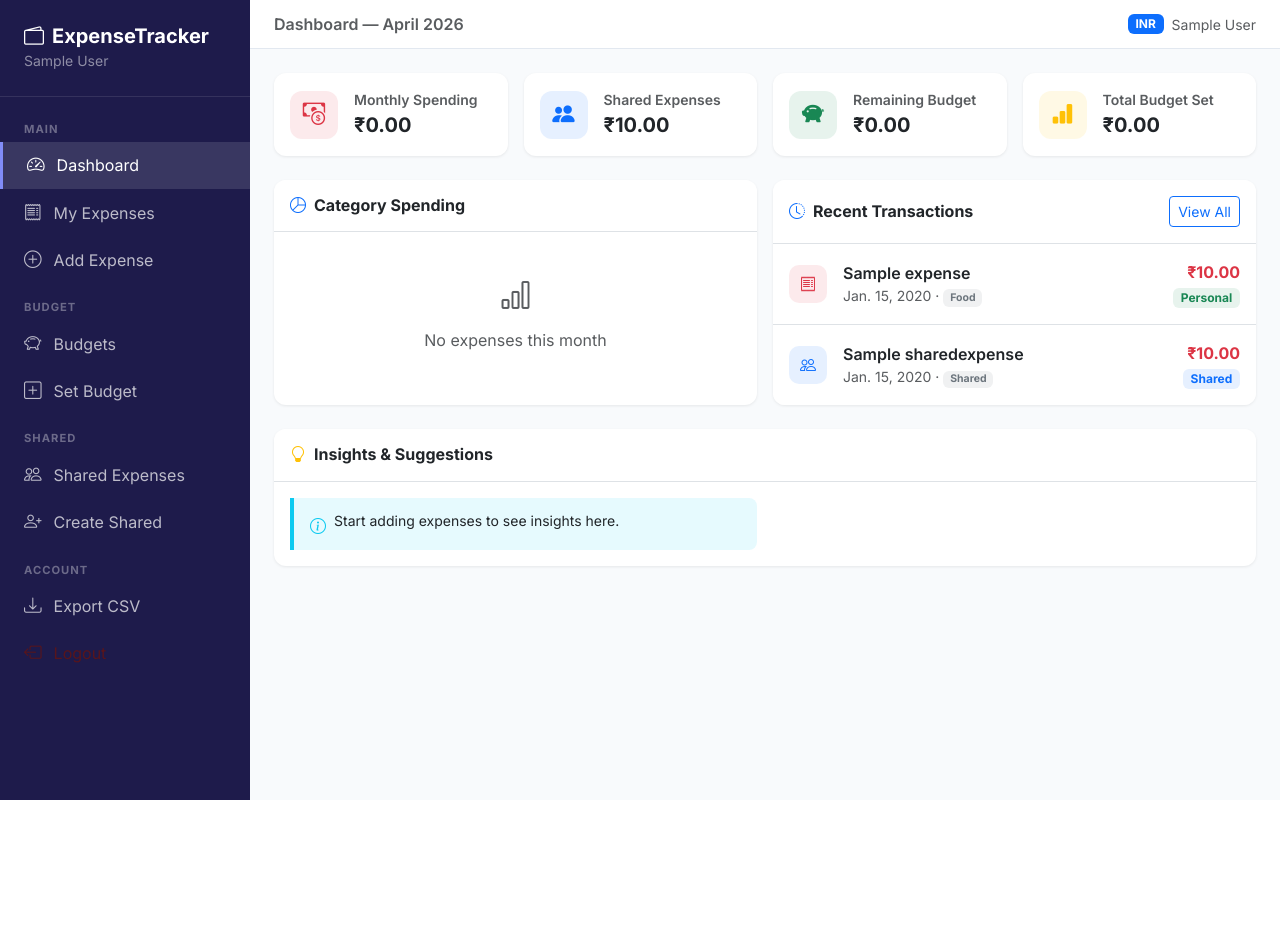
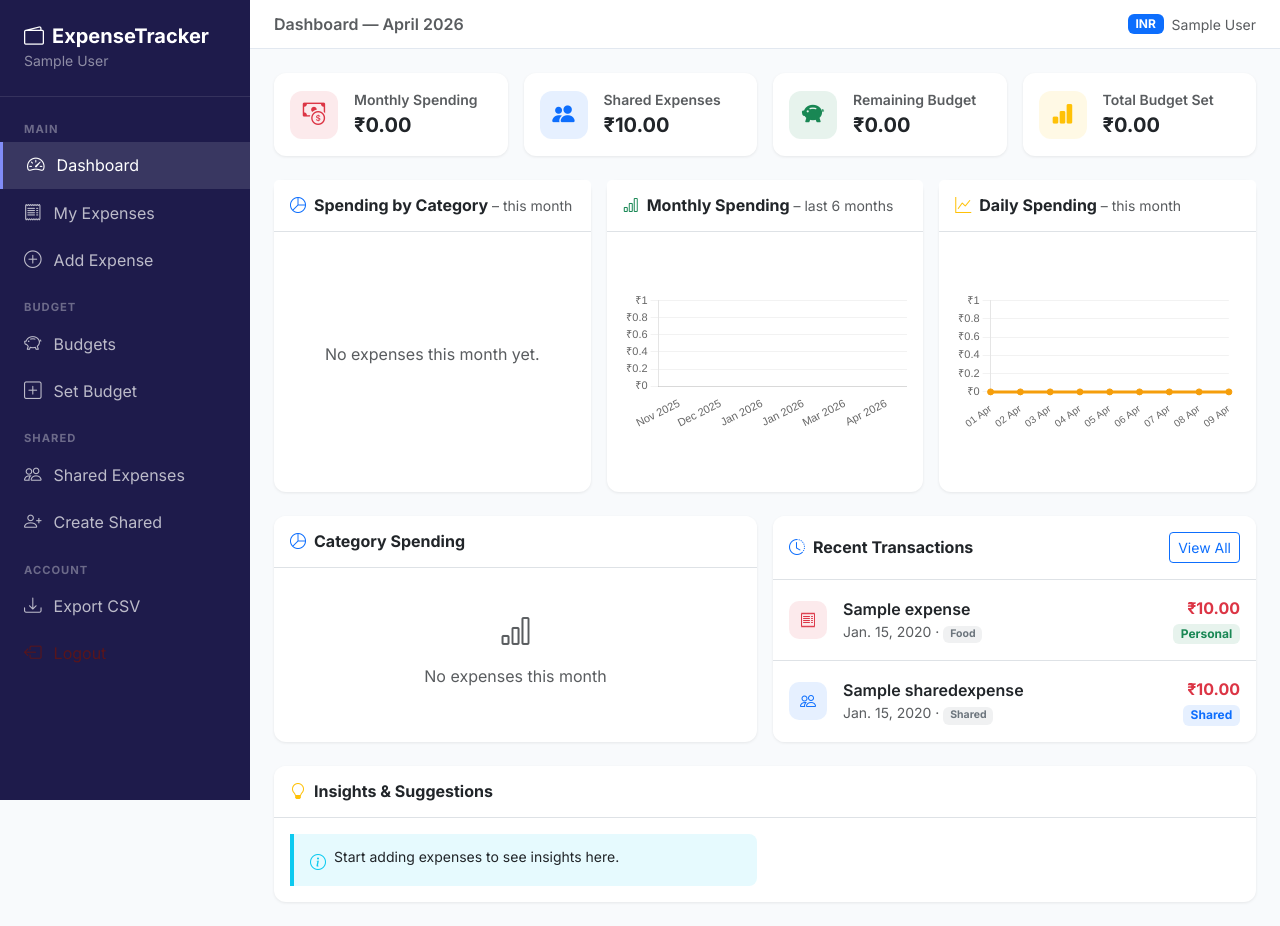
Before and after one commit to harish-2805/Expense-tracker, a Django app: page /dashboard/ in a window 1280 px wide. Before the commit the page ends 800 px from the top, so only its background shows below. Run offline with Django 4.2, Linux system fonts and the light colour scheme; a user stored in the database is signed in; tables that the repository leaves empty hold one stand-in row (values such as "Sample post").

Commit message:
added shared expense feature

```diff
--- a/expenses/views.py
+++ b/expenses/views.py
@@ -1,5 +1,6 @@
 import csv
-from datetime import date
+import json
+from datetime import date, timedelta
 from decimal import Decimal
 
 from django.shortcuts import render, redirect, get_object_or_404
@@ -7,6 +8,7 @@ from django.contrib.auth.decorators import login_required
 from django.contrib import messages
 from django.core.paginator import Paginator
 from django.db.models import Sum, Q
+from django.db.models.functions import TruncMonth, TruncDate
 from django.http import HttpResponse
 from django.utils import timezone
 
@@ -16,16 +18,13 @@ from budgets.models import Budget
 from shared_expenses.models import SharedExpense, Participant
 
 
-# ──────────────────────────────────────────────────────────────────────────────
-# DASHBOARD
-# ──────────────────────────────────────────────────────────────────────────────
-
 @login_required
 def dashboard(request):
     user = request.user
     today = date.today()
     current_month = today.month
     current_year = today.year
+    first_of_month = today.replace(day=1)
     currency = user.get_currency_symbol()
 
     # Personal expenses this month
@@ -41,7 +40,6 @@ def dashboard(request):
         if total > 0:
             category_spending[cat] = total
 
-    # Highest spending category
     highest_category = max(category_spending, key=category_spending.get) if category_spending else None
 
     # Budget summary
@@ -66,12 +64,11 @@ def dashboard(request):
     user_participations = Participant.objects.filter(user=user)
     shared_total = user_participations.aggregate(s=Sum('share_amount'))['s'] or Decimal('0')
 
-    # Recent 5 transactions (personal + shared)
+    # Recent transactions
     recent_personal = list(Expense.objects.filter(user=user).order_by('-date', '-created_at')[:5])
     recent_shared_ids = user_participations.values_list('shared_expense_id', flat=True)
     recent_shared = list(SharedExpense.objects.filter(id__in=recent_shared_ids).order_by('-date', '-created_at')[:5])
 
-    # Merge and sort recent transactions
     all_recent = []
     for e in recent_personal:
         all_recent.append({
@@ -81,14 +78,74 @@ def dashboard(request):
     for se in recent_shared:
         part = user_participations.filter(shared_expense=se).first()
         all_recent.append({
-            'type': 'shared', 'title': se.title, 'amount': part.share_amount if part else se.total_amount,
+            'type': 'shared', 'title': se.title,
+            'amount': part.share_amount if part else se.total_amount,
             'date': se.date, 'category': 'Shared', 'id': se.id
         })
     all_recent.sort(key=lambda x: x['date'], reverse=True)
     all_recent = all_recent[:5]
 
-    # Insights
     insights = generate_insights(user, category_spending, total_monthly, total_budget, remaining_budget)
+
+    # ── CHART 1: Pie – category split current month ───────────────────────────
+    cat_data = {row['category']: float(row['total'])
+                for row in monthly_expenses.values('category').annotate(total=Sum('amount'))}
+    shared_paid_total = float(
+        Participant.objects.filter(user=user, is_payer=True, shared_expense__date__gte=first_of_month)
+        .aggregate(s=Sum('share_amount'))['s'] or 0
+    )
+    if shared_paid_total > 0:
+        cat_data['Shared (Paid)'] = cat_data.get('Shared (Paid)', 0) + shared_paid_total
+    pie_labels = list(cat_data.keys())
+    pie_values = [round(v, 2) for v in cat_data.values()]
+
+    # ── CHART 2: Bar – monthly totals last 6 months ───────────────────────────
+    six_months_ago = (today.replace(day=1) - timedelta(days=150)).replace(day=1)
+    personal_monthly = (
+        Expense.objects.filter(user=user, date__gte=six_months_ago)
+        .annotate(month=TruncMonth('date')).values('month').annotate(total=Sum('amount'))
+    )
+    shared_monthly = (
+        Participant.objects.filter(user=user, is_payer=True, shared_expense__date__gte=six_months_ago)
+        .annotate(month=TruncMonth('shared_expense__date')).values('month').annotate(total=Sum('share_amount'))
+    )
+    bar_buckets = {}
+    for row in personal_monthly:
+        key = row['month'].strftime('%b %Y')
+        bar_buckets[key] = bar_buckets.get(key, 0) + float(row['total'])
+    for row in shared_monthly:
+        key = row['month'].strftime('%b %Y')
+        bar_buckets[key] = bar_buckets.get(key, 0) + float(row['total'])
+    bar_labels, bar_values = [], []
+    for i in range(5, -1, -1):
+        month_date = (today.replace(day=1) - timedelta(days=i * 30)).replace(day=1)
+        label = month_date.strftime('%b %Y')
+        bar_labels.append(label)
+        bar_values.append(round(bar_buckets.get(label, 0), 2))
+
+    # ── CHART 3: Line – daily spending current month ──────────────────────────
+    daily_personal = (
+        Expense.objects.filter(user=user, date__gte=first_of_month)
+        .annotate(day=TruncDate('date')).values('day').annotate(total=Sum('amount'))
+    )
+    daily_shared = (
+        Participant.objects.filter(user=user, is_payer=True, shared_expense__date__gte=first_of_month)
+        .annotate(day=TruncDate('shared_expense__date')).values('day').annotate(total=Sum('share_amount'))
+    )
+    daily_buckets = {}
+    for row in daily_personal:
+        key = row['day'].strftime('%d %b')
+        daily_buckets[key] = daily_buckets.get(key, 0) + float(row['total'])
+    for row in daily_shared:
+        key = row['day'].strftime('%d %b')
+        daily_buckets[key] = daily_buckets.get(key, 0) + float(row['total'])
+    line_labels, line_values = [], []
+    day_cursor = first_of_month
+    while day_cursor <= today:
+        label = day_cursor.strftime('%d %b')
+        line_labels.append(label)
+        line_values.append(round(daily_buckets.get(label, 0), 2))
+        day_cursor += timedelta(days=1)
 
     context = {
         'currency': currency,
@@ -102,19 +159,22 @@ def dashboard(request):
         'budget_alerts': budget_alerts,
         'insights': insights,
         'current_month_name': today.strftime('%B %Y'),
+        'pie_labels': json.dumps(pie_labels),
+        'pie_values': json.dumps(pie_values),
+        'bar_labels': json.dumps(bar_labels),
+        'bar_values': json.dumps(bar_values),
+        'line_labels': json.dumps(line_labels),
+        'line_values': json.dumps(line_values),
     }
     return render(request, 'expenses/dashboard.html', context)
 
 
 def generate_insights(user, category_spending, total_monthly, total_budget, remaining_budget):
-    """Generate spending insights and suggestions."""
     insights = []
     if not category_spending:
         insights.append({'type': 'info', 'icon': 'bi-info-circle',
                          'message': 'Start adding expenses to see insights here.'})
         return insights
-
-    # Highest category warning
     if category_spending:
         top_cat = max(category_spending, key=category_spending.get)
         top_amt = category_spending[top_cat]
@@ -123,8 +183,6 @@ def generate_insights(user, category_spending, total_monthly, total_budget, rema
             if pct > 40:
                 insights.append({'type': 'warning', 'icon': 'bi-exclamation-triangle',
                                   'message': f'You are spending a lot on {top_cat} ({pct:.0f}% of total). Consider reducing it.'})
-
-    # Budget status
     if total_budget > 0:
         if remaining_budget < 0:
             insights.append({'type': 'danger', 'icon': 'bi-x-circle',
@@ -138,49 +196,31 @@ def generate_insights(user, category_spending, total_monthly, total_budget, rema
     else:
         insights.append({'type': 'info', 'icon': 'bi-piggy-bank',
                           'message': 'No budget set for this month. Set budgets to track your spending goals.'})
-
-    # Food spending
     food_amt = category_spending.get('Food', Decimal('0'))
     if total_monthly > 0 and food_amt / total_monthly > Decimal('0.5'):
         insights.append({'type': 'warning', 'icon': 'bi-cup-hot',
                           'message': 'More than 50% of your spending is on Food. Try cooking at home more often.'})
-
     return insights
 
-
-# ──────────────────────────────────────────────────────────────────────────────
-# EXPENSE CRUD
-# ──────────────────────────────────────────────────────────────────────────────
 
 @login_required
 def expense_list(request):
     user = request.user
     expenses = Expense.objects.filter(user=user)
-
-    # Search
     search_query = request.GET.get('q', '')
     if search_query:
         expenses = expenses.filter(Q(title__icontains=search_query) | Q(notes__icontains=search_query))
-
-    # Filter by category
     category_filter = request.GET.get('category', '')
     if category_filter:
         expenses = expenses.filter(category=category_filter)
-
     total = expenses.aggregate(total=Sum('amount'))['total'] or Decimal('0')
-
-    # Pagination
     paginator = Paginator(expenses, 10)
     page_number = request.GET.get('page')
     page_obj = paginator.get_page(page_number)
-
     context = {
-        'page_obj': page_obj,
-        'total': total,
-        'search_query': search_query,
-        'category_filter': category_filter,
-        'categories': Category.choices,
-        'currency': user.get_currency_symbol(),
+        'page_obj': page_obj, 'total': total,
+        'search_query': search_query, 'category_filter': category_filter,
+        'categories': Category.choices, 'currency': user.get_currency_symbol(),
     }
     return render(request, 'expenses/expense_list.html', context)
 
@@ -197,7 +237,8 @@ def expense_add(request):
             return redirect('expense_list')
     else:
         form = ExpenseForm(initial={'date': date.today()})
-    return render(request, 'expenses/expense_form.html', {'form': form, 'action': 'Add', 'currency': request.user.get_currency_symbol()})
+    return render(request, 'expenses/expense_form.html',
+                  {'form': form, 'action': 'Add', 'currency': request.user.get_currency_symbol()})
 
 
 @login_required
@@ -211,7 +252,8 @@ def expense_edit(request, pk):
             return redirect('expense_list')
     else:
         form = ExpenseForm(instance=expense)
-    return render(request, 'expenses/expense_form.html', {'form': form, 'action': 'Edit', 'expense': expense, 'currency': request.user.get_currency_symbol()})
+    return render(request, 'expenses/expense_form.html',
+                  {'form': form, 'action': 'Edit', 'expense': expense, 'currency': request.user.get_currency_symbol()})
 
 
 @login_required
@@ -228,27 +270,21 @@ def expense_delete(request, pk):
 @login_required
 def expense_detail(request, pk):
     expense = get_object_or_404(Expense, pk=pk, user=request.user)
-    return render(request, 'expenses/expense_detail.html', {'expense': expense, 'currency': request.user.get_currency_symbol()})
+    return render(request, 'expenses/expense_detail.html',
+                  {'expense': expense, 'currency': request.user.get_currency_symbol()})
 
 
 @login_required
 def export_csv(request):
-    """Export user's expenses as CSV."""
     response = HttpResponse(content_type='text/csv')
     response['Content-Disposition'] = 'attachment; filename="my_expenses.csv"'
-
     writer = csv.writer(response)
     writer.writerow(['Title', 'Amount', 'Category', 'Payment Method', 'Date', 'Notes'])
-
     expenses = Expense.objects.filter(user=request.user)
     category_filter = request.GET.get('category', '')
     if category_filter:
         expenses = expenses.filter(category=category_filter)
-
     for expense in expenses:
-        writer.writerow([
-            expense.title, expense.amount, expense.category,
-            expense.payment_method, expense.date, expense.notes or ''
-        ])
-
+        writer.writerow([expense.title, expense.amount, expense.category,
+                         expense.payment_method, expense.date, expense.notes or ''])
     return response
--- a/templates/expenses/dashboard.html
+++ b/templates/expenses/dashboard.html
@@ -4,7 +4,6 @@
 
 {% block content %}
 
-<!-- Budget Alerts -->
 {% for alert in budget_alerts %}
 <div class="alert alert-{{ alert.type }} d-flex align-items-center gap-2 py-2">
   <i class="bi bi-exclamation-triangle-fill"></i>
@@ -62,6 +61,40 @@
   </div>
 </div>
 
+<!-- Charts Row -->
+<div class="row g-3 mb-4">
+  <div class="col-lg-4">
+    <div class="card stat-card h-100">
+      <div class="card-header bg-white py-3 border-bottom">
+        <h6 class="mb-0 fw-bold"><i class="bi bi-pie-chart me-2 text-primary"></i>Spending by Category <span class="text-muted fw-normal small">– this month</span></h6>
+      </div>
+      <div class="card-body d-flex align-items-center justify-content-center" style="min-height:260px;">
+        <canvas id="pieChart"></canvas>
+      </div>
+    </div>
+  </div>
+  <div class="col-lg-4">
+    <div class="card stat-card h-100">
+      <div class="card-header bg-white py-3 border-bottom">
+        <h6 class="mb-0 fw-bold"><i class="bi bi-bar-chart me-2 text-success"></i>Monthly Spending <span class="text-muted fw-normal small">– last 6 months</span></h6>
+      </div>
+      <div class="card-body d-flex align-items-center" style="min-height:260px;">
+        <canvas id="barChart"></canvas>
+      </div>
+    </div>
+  </div>
+  <div class="col-lg-4">
+    <div class="card stat-card h-100">
+      <div class="card-header bg-white py-3 border-bottom">
+        <h6 class="mb-0 fw-bold"><i class="bi bi-graph-up me-2 text-warning"></i>Daily Spending <span class="text-muted fw-normal small">– this month</span></h6>
+      </div>
+      <div class="card-body d-flex align-items-center" style="min-height:260px;">
+        <canvas id="lineChart"></canvas>
+      </div>
+    </div>
+  </div>
+</div>
+
 <div class="row g-3 mb-4">
   <!-- Category Spending -->
   <div class="col-lg-6">
@@ -80,12 +113,10 @@
               <span class="small fw-semibold">{{ cat }}</span>
               <span class="small text-muted">{{ currency }}{{ amt|floatformat:2 }}</span>
             </div>
-            {% with pct=amt|floatformat:0 %}
             <div class="progress">
               <div class="progress-bar {% if cat == highest_category %}bg-danger{% else %}bg-primary{% endif %}"
                    style="width: {% widthratio amt total_monthly 100 %}%"></div>
             </div>
-            {% endwith %}
           </div>
           {% endfor %}
         {% else %}
@@ -162,3 +193,76 @@
 </div>
 
 {% endblock %}
+
+{% block extra_js %}
+<script src="https://cdn.jsdelivr.net/npm/chart.js@4.4.3/dist/chart.umd.min.js"></script>
+<script>
+const pieLabels  = {{ pie_labels|safe }};
+const pieValues  = {{ pie_values|safe }};
+const barLabels  = {{ bar_labels|safe }};
+const barValues  = {{ bar_values|safe }};
+const lineLabels = {{ line_labels|safe }};
+const lineValues = {{ line_values|safe }};
+const currency   = '{{ currency }}';
+
+const palette = ['#4f46e5','#06b6d4','#10b981','#f59e0b','#ef4444','#8b5cf6','#ec4899','#64748b','#f97316'];
+
+const pieCtx = document.getElementById('pieChart');
+if (pieCtx && pieValues.length) {
+  new Chart(pieCtx, {
+    type: 'doughnut',
+    data: {
+      labels: pieLabels,
+      datasets: [{ data: pieValues, backgroundColor: palette, borderWidth: 2, borderColor: '#fff', hoverOffset: 8 }]
+    },
+    options: {
+      responsive: true, cutout: '62%',
+      plugins: {
+        legend: { position: 'bottom', labels: { boxWidth: 12, font: { size: 11 } } },
+        tooltip: { callbacks: { label: ctx => ` ${currency}${ctx.parsed.toLocaleString(undefined,{minimumFractionDigits:2})}` } }
+      }
+    }
+  });
+} else if (pieCtx) {
+  pieCtx.closest('.card-body').innerHTML = '<p class="text-muted text-center w-100">No expenses this month yet.</p>';
+}
+
+const barCtx = document.getElementById('barChart');
+if (barCtx) {
+  new Chart(barCtx, {
+    type: 'bar',
+    data: {
+      labels: barLabels,
+      datasets: [{ label: 'Total', data: barValues, backgroundColor: 'rgba(79,70,229,0.75)', borderRadius: 6, borderSkipped: false }]
+    },
+    options: {
+      responsive: true,
+      plugins: { legend: { display: false }, tooltip: { callbacks: { label: ctx => ` ${currency}${ctx.parsed.y.toLocaleString(undefined,{minimumFractionDigits:2})}` } } },
+      scales: {
+        y: { beginAtZero: true, ticks: { callback: v => currency + v.toLocaleString(), font: { size: 11 } }, grid: { color: 'rgba(0,0,0,.05)' } },
+        x: { ticks: { font: { size: 11 } }, grid: { display: false } }
+      }
+    }
+  });
+}
+
+const lineCtx = document.getElementById('lineChart');
+if (lineCtx) {
+  new Chart(lineCtx, {
+    type: 'line',
+    data: {
+      labels: lineLabels,
+      datasets: [{ label: 'Daily', data: lineValues, borderColor: '#f59e0b', backgroundColor: 'rgba(245,158,11,0.12)', tension: 0.35, fill: true, pointRadius: 3, pointBackgroundColor: '#f59e0b' }]
+    },
+    options: {
+      responsive: true,
+      plugins: { legend: { display: false }, tooltip: { callbacks: { label: ctx => ` ${currency}${ctx.parsed.y.toLocaleString(undefined,{minimumFractionDigits:2})}` } } },
+      scales: {
+        y: { beginAtZero: true, ticks: { callback: v => currency + v.toLocaleString(), font: { size: 11 } }, grid: { color: 'rgba(0,0,0,.05)' } },
+        x: { ticks: { maxTicksLimit: 10, font: { size: 10 } }, grid: { display: false } }
+      }
+    }
+  });
+}
+</script>
+{% endblock %}
```
Also changed, not shown: shared_expenses/templatetags/shared_extras.py (added, +18 -0 lines), templates/shared_expenses/shared_form.html (+5 -8 lines).
